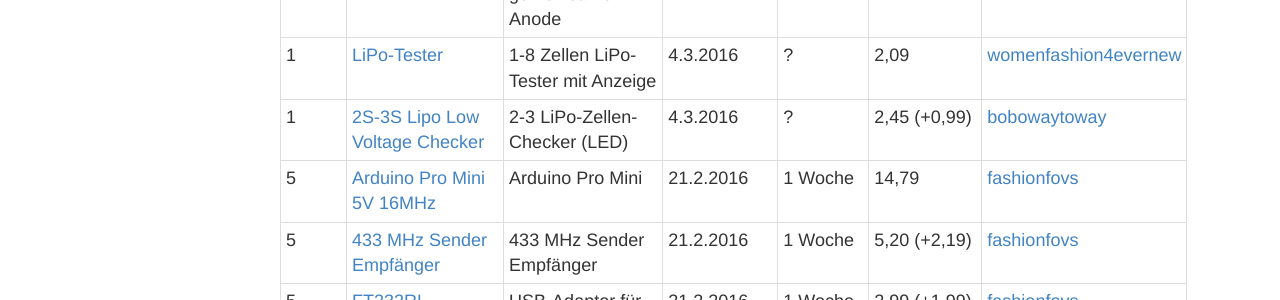
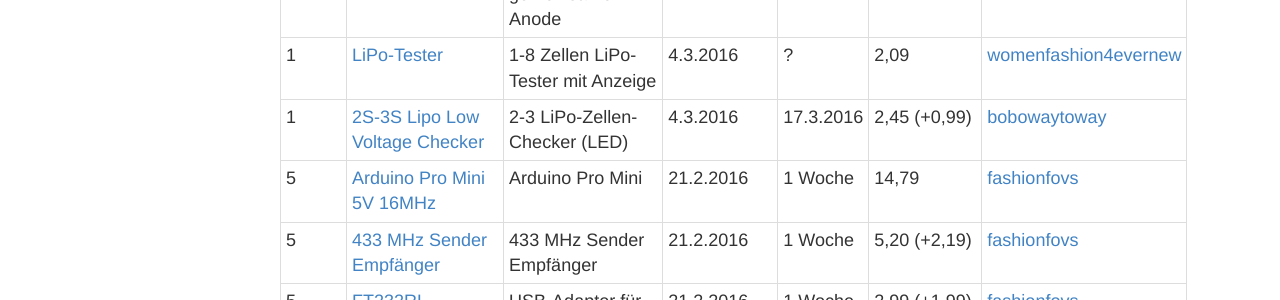
Before and after one commit to HackingGulliver/hackinggulliver.github.io, a Jekyll site: the page built from hackopedia/Lager.md, in a window 1280 px wide. Shown: the part 673-973 px from the top of the page. Built offline with Jekyll 4.4.1, drawn with Linux system fonts in a browser that asks for light colours.

Commit message:
Lager aktualisiert

```diff
--- a/hackopedia/Lager.md
+++ b/hackopedia/Lager.md
@@ -14,7 +14,7 @@ permalink: /hackopedia/Lager
 | 1 | [LED](http://www.ebay.de/itm/391305534063) | LED-Sortiment mit 200 LEDs | 4.3.2016 | 16.3.2016 | 3,99 (+1,68) | [heavends](http://www.ebay.de/usr/heavends) |
 | 50 | [RGB-LED](http://www.ebay.de/itm/141321602676) | RGB-LED mit gemeinsamer Anode | 4.3.2016 | ? | 3,00 | [geniusartgallery](www.ebay.de/usr/geniusartgallery) |
 | 1 | [LiPo-Tester](http://www.ebay.de/itm/161950980869) | 1-8 Zellen LiPo-Tester mit Anzeige | 4.3.2016 | ? | 2,09 | [womenfashion4evernew](http://www.ebay.de/usr/womenfashion4evernew) |
-| 1 | [2S-3S Lipo Low Voltage Checker](http://www.ebay.de/itm/191716987655) | 2-3 LiPo-Zellen-Checker (LED) | 4.3.2016 | ? | 2,45 (+0,99) | [bobowaytoway](http://www.ebay.de/usr/bobowaytoway) |
+| 1 | [2S-3S Lipo Low Voltage Checker](http://www.ebay.de/itm/191716987655) | 2-3 LiPo-Zellen-Checker (LED) | 4.3.2016 | 17.3.2016 | 2,45 (+0,99) | [bobowaytoway](http://www.ebay.de/usr/bobowaytoway) |
 | 5 | [Arduino Pro Mini 5V 16MHz](http://www.ebay.de/itm/201339780220) | Arduino Pro Mini | 21.2.2016 | 1 Woche | 14,79 | [fashionfovs](http://www.ebay.de/usr/fashionfovs) |
 | 5 | [433 MHz Sender Empfänger](http://www.ebay.de/itm/201312653471) | 433 MHz Sender Empfänger | 21.2.2016 | 1 Woche | 5,20 (+2,19) | [fashionfovs](http://www.ebay.de/usr/fashionfovs) |
 | 5 | [FT232RL](http://www.ebay.de/itm/201416427225) | USB-Adapter für Arduino | 21.2.2016 | 1 Woche | 2,99 (+1,99) | [fashionfovs](http://www.ebay.de/usr/fashionfovs) |
```
